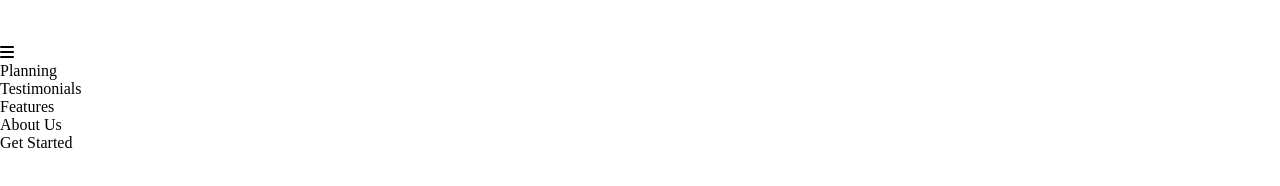
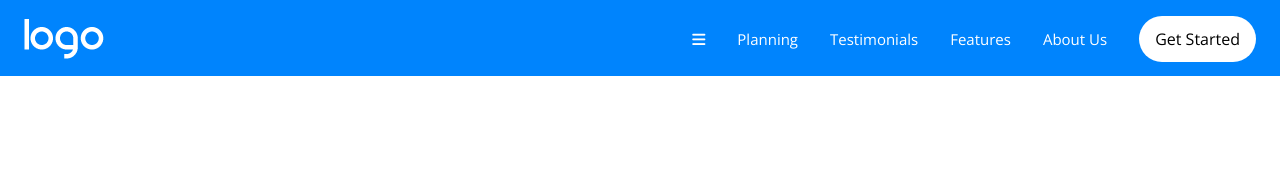
Before and after one commit to Francesca-Barletta/htmlcss-responsive-layout, a plain HTML site: page index.html in a window 1280 px wide. Drawn offline with nearby package versions, Linux system fonts and the light colour scheme.

Commit message:
add header content

```diff
--- a/css/style.css
+++ b/css/style.css
@@ -1,13 +1,60 @@
+/*RESET*/
 *{
     margin: 0;
     padding: 0;
     box-sizing: border-box;
 }
+body{
+    font-family: 'Open Sans', sans-serif;
+}
 a{
     color: currentColor;
     text-decoration: none;
+    display: block;
 }
 ul, ol,
 menu{
     list-style: none;
 }
+img{
+    display: block;
+}
+/*LAYOUT*/
+.container{
+    max-width: 1188;
+    padding: 0 24px;
+}
+.container-sm{
+    max-width: 100%;
+    padding: 0 24px;
+}
+.row{
+    display: flex;
+    flex-wrap: wrap;
+}
+/*STYLE*/
+header{
+    background-color: #0084FD;
+    color: white;
+    font-size: 15px;
+    height: 76px;
+}
+.button.black-white{
+    background-color: white;
+    color: black;
+    font-size: 16px;
+    padding: 12px 16px;
+}
+a.button{
+    border-radius: 999px;
+}
+.nav .row{
+    justify-content: space-between;
+    align-items: center;
+    padding: 16px 0;
+}
+.row.nav-menu{
+    gap: 32px;
+    padding: 0;
+}
+/*MEDIA_QUERY*/
```
